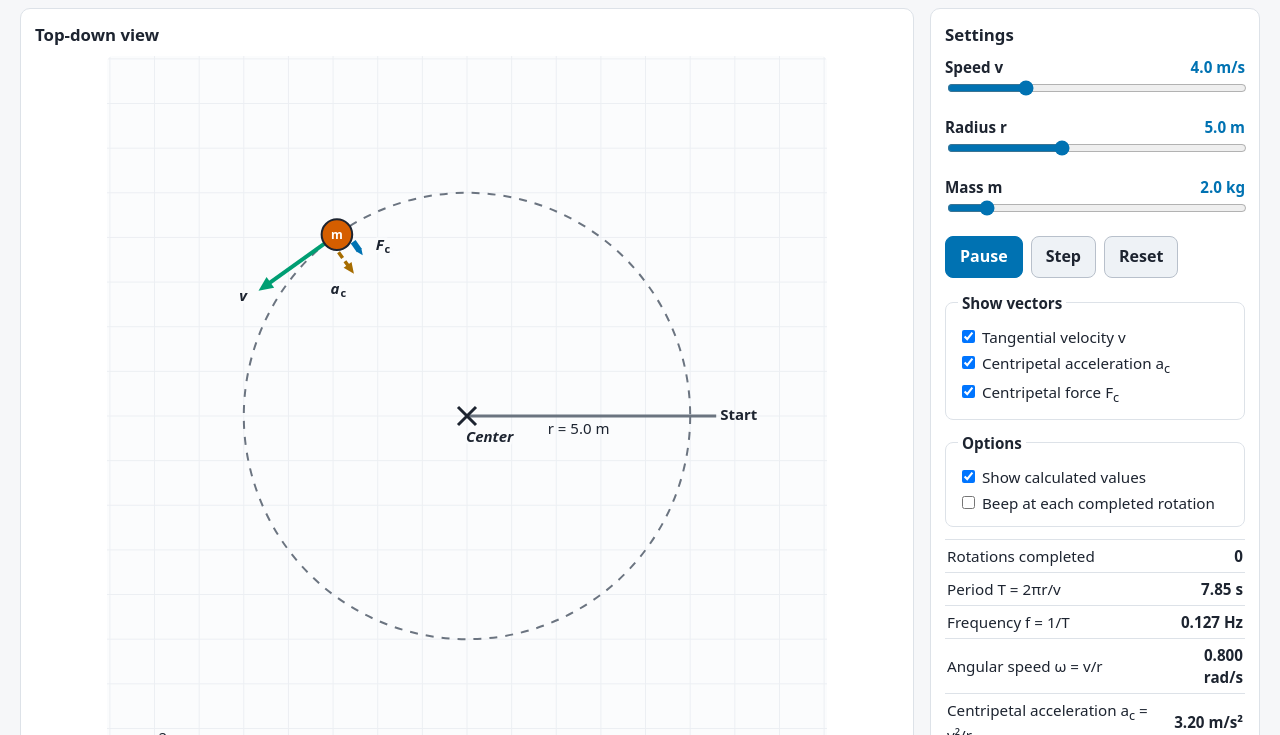
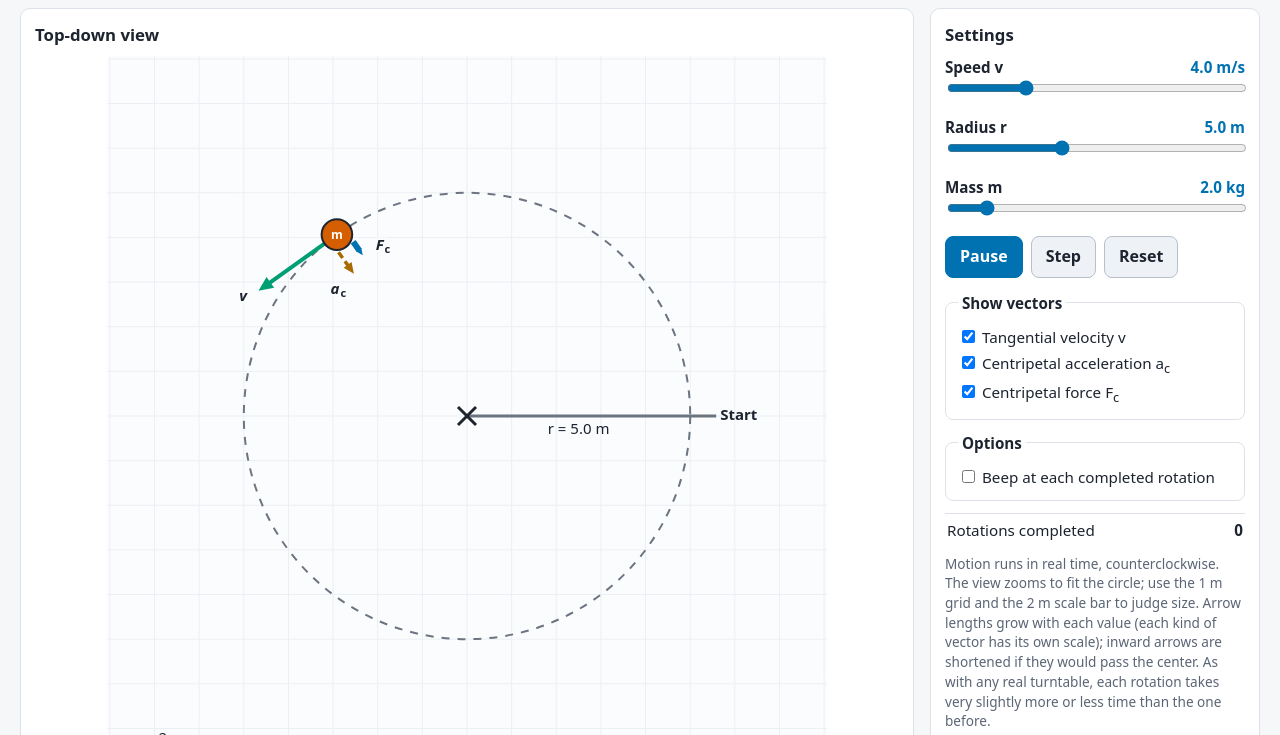
Before and after one commit to SwanPhysics/physics-sims, a plain HTML site: page sims/ch06-uniform-circular-motion/index.html in a window 1280 px wide. Both pictures are taken after a click on the button "Play". Shown: the part 65-800 px from the top of the page. Drawn offline with Linux system fonts and the light colour scheme.

Commit message:
Add files via upload

```diff
--- a/sims/ch06-uniform-circular-motion/index.html
+++ b/sims/ch06-uniform-circular-motion/index.html
@@ -126,21 +126,14 @@
     </fieldset>
     <fieldset class="checks">
       <legend>Options</legend>
-      <label><input type="checkbox" id="showCalc" checked> Show calculated values</label>
       <label><input type="checkbox" id="beep"> Beep at each completed rotation</label>
     </fieldset>
 
     <table class="readouts">
       <caption class="sr-only">Current values</caption>
       <tr><th scope="row">Rotations completed</th><td id="rRot"></td></tr>
-      <tr class="calc"><th scope="row">Period T = 2πr/v</th><td id="rT"></td></tr>
-      <tr class="calc"><th scope="row">Frequency f = 1/T</th><td id="rF"></td></tr>
-      <tr class="calc"><th scope="row">Angular speed ω = v/r</th><td id="rW"></td></tr>
-      <tr class="calc"><th scope="row">Centripetal acceleration a<sub>c</sub> = v²/r</th><td id="rA"></td></tr>
-      <tr class="calc"><th scope="row">Centripetal force F<sub>c</sub> = mv²/r</th><td id="rFc"></td></tr>
     </table>
-    <p class="note" id="calcNote" hidden>Calculated values are hidden. Measure the period yourself.</p>
-    <p class="note">Motion runs in real time, counterclockwise. The view zooms to fit the circle; use the 1 m grid and the 2 m scale bar to judge size. Arrow lengths grow with each value (each kind of vector has its own scale); inward arrows are shortened if they would pass the center. As with any real turntable, each rotation takes very slightly more or less time than 2πr/v.</p>
+    <p class="note">Motion runs in real time, counterclockwise. The view zooms to fit the circle; use the 1 m grid and the 2 m scale bar to judge size. Arrow lengths grow with each value (each kind of vector has its own scale); inward arrows are shortened if they would pass the center. As with any real turntable, each rotation takes very slightly more or less time than the one before.</p>
 
     <!-- Screen-reader announcements: only at events, never every frame -->
     <div id="status" role="status" class="sr-only"></div>
@@ -164,7 +157,7 @@
   <p id="measError" class="error"></p>
   <div class="tablewrap" tabindex="0" role="region" aria-label="Recorded measurements, scrollable">
     <table class="data" id="trialTable" hidden>
-      <caption>Your measurements. Your speed = 2πr × rotations ÷ your time.</caption>
+      <caption>Your measurements</caption>
       <thead><tr id="trialHead"></tr></thead>
       <tbody id="trialBody"></tbody>
     </table>
@@ -298,12 +291,9 @@
     const ox = c + R * Math.cos(theta), oy = c - R * Math.sin(theta);
     const ux = -Math.sin(theta), uy = -Math.cos(theta);   // tangent (direction of motion) on screen
     const ix = (c - ox) / R, iy = (c - oy) / R;            // unit vector toward center
-    // 'Center' label on the side away from the object, where no arrows point
-    label('Center', '', c + ix * (fs * 2.6), c + iy * (fs * 1.8));
     const objR = 9 + 5 * Math.cbrt(m);                     // bigger mass, bigger object
 
     const ac = vActual() * vActual() / r, Fc = m * ac;
-    const showCalc = el('showCalc').checked;
     const cap = Math.max(10, R - objR - 14);
     if (el('showF').checked) {
       const len = Math.min(cap, objR + 14 + 100 * Fc / 250);
@@ -335,12 +325,6 @@
   // ---- Readouts and text alternative -------------------------------------
   function readouts() {
     el('rRot').textContent = laps;
-    const T = periodNominal(), ac = v * v / r;
-    el('rT').textContent = num(T) + ' s';
-    el('rF').textContent = num(1 / T) + ' Hz';
-    el('rW').textContent = num(v / r) + ' rad/s';
-    el('rA').textContent = num(ac) + ' m/s²';
-    el('rFc').textContent = num(m * ac) + ' N';
   }
   function setupText() { return `An object of mass ${m.toFixed(1)} kg moves counterclockwise at ${v.toFixed(1)} m/s in a horizontal circle of radius ${r.toFixed(1)} m around the marked center.`; }
   function describe() {
@@ -350,9 +334,7 @@
     if (el('showA').checked) shown.push('the centripetal acceleration arrow, pointing toward the center');
     if (el('showF').checked) shown.push('the centripetal force arrow, also pointing toward the center');
     const vec = shown.length ? ' Showing ' + shown.join('; ') + '.' : ' No vectors shown.';
-    const calc = el('showCalc').checked
-      ? ` Period ${num(periodNominal())} s, centripetal acceleration ${num(v * v / r)} m/s², centripetal force ${num(m * v * v / r)} N.` : '';
-    el('desc').textContent = `${setupText()} ${laps} ${laps === 1 ? 'rotation' : 'rotations'} completed; the object is ${deg}° past the start line.${vec}${calc}`;
+    el('desc').textContent = `${setupText()} ${laps} ${laps === 1 ? 'rotation' : 'rotations'} completed; the object is ${deg}° past the start line.${vec}`;
   }
   function announce(msg) {
     el('status').textContent = '';
@@ -418,11 +400,6 @@
     el('radius').setAttribute('aria-valuetext', rv + ' meters');
     el('mass').setAttribute('aria-valuetext', mv + ' kilograms');
   }
-  function applyCalcVisibility() {
-    const show = el('showCalc').checked;
-    document.querySelectorAll('.calc').forEach(e => e.hidden = !show);
-    el('calcNote').hidden = show;
-  }
   ['speed', 'radius', 'mass'].forEach(id => el(id).addEventListener('input', () => {
     syncLabels(); readSettings();
     // a new speed or radius starts a fresh count so timings aren't mixed
@@ -430,10 +407,9 @@
     draw(); readouts(); describe();
   }));
   ['showV', 'showA', 'showF'].forEach(id => el(id).addEventListener('change', () => { draw(); describe(); }));
-  el('showCalc').addEventListener('change', () => { applyCalcVisibility(); draw(); describe(); renderTrials(); });
 
   el('play').addEventListener('click', () => {
-    if (running) { setRunning(false); readouts(); describe(); announce(`Paused. ${laps} rotations completed.`); }
+    if (running) { setRunning(false); readouts(); describe(); announce(`Paused. ${laps} ${laps === 1 ? 'rotation' : 'rotations'} completed.`); }
     else {
       if (el('beep').checked) beep();   // unlocks audio on the first click
       setRunning(true); announce((theta > 0 ? 'Resumed. ' : 'Playing. ') + setupText());
@@ -451,19 +427,13 @@
   });
 
   // ---- Student measurements --------------------------------------------------
-  function columns() {
-    const base = [['Trial', 'n'], ['v set (m/s)', 'v'], ['r (m)', 'r'], ['m (kg)', 'm'], ['Rotations timed', 'N'],
-                  ['Your time (s)', 't'], ['Your period (s)', 'Tm'], ['Your speed (m/s)', 'vm']];
-    const calc = [['Period 2πr/v (s)', 'Tp'], ['Difference (%)', 'd'], ['a<sub>c</sub> (m/s²)', 'ac'], ['F<sub>c</sub> (N)', 'Fc']];
-    return el('showCalc').checked ? base.concat(calc) : base;
-  }
+  const COLS = [['Trial', 'n'], ['v (m/s)', 'v'], ['r (m)', 'r'], ['m (kg)', 'm'], ['Rotations timed', 'N'], ['Your time (s)', 't']];
   function cell(row, k) {
-    const f = { n: row.n, v: row.v.toFixed(1), r: row.r.toFixed(1), m: row.m.toFixed(1), N: row.N, t: row.t.toFixed(2),
-                Tm: num(row.Tm), vm: num(row.vm), Tp: num(row.Tp), d: pct(row.d), ac: num(row.ac), Fc: num(row.Fc) };
+    const f = { n: row.n, v: row.v.toFixed(1), r: row.r.toFixed(1), m: row.m.toFixed(1), N: row.N, t: row.t.toFixed(2) };
     return f[k];
   }
   function renderTrials() {
-    const cols = columns();
+    const cols = COLS;
     el('trialHead').innerHTML = cols.map(c => `<th scope="col">${c[0]}</th>`).join('');
     el('trialBody').innerHTML = trials.map(row => '<tr>' + cols.map(c => `<td>${cell(row, c[1])}</td>`).join('') + '</tr>').join('');
     const any = trials.length > 0;
@@ -480,20 +450,17 @@
     const N = Number(nIn.value), t = Number(tIn.value);
     if (!Number.isInteger(N) || N < 1 || N > 100) return fieldError(nIn, 'Enter a whole number of rotations from 1 to 100.');
     if (!isFinite(t) || t <= 0 || tIn.value.trim() === '') return fieldError(tIn, 'Enter your measured time in seconds, for example 31.4.');
-    const Tm = t / N, vm = 2 * Math.PI * r * N / t, Tp = periodNominal();
-    const row = { n: trials.length + 1, v, r, m, N, t, Tm, vm, Tp, d: (Tm - Tp) / Tp * 100, ac: v * v / r, Fc: m * v * v / r };
+    const row = { n: trials.length + 1, v, r, m, N, t };
     trials.push(row); renderTrials();
     tIn.value = '';
-    const extra = el('showCalc').checked ? ` The calculated period is ${num(Tp)} s, a difference of ${pct(row.d)} percent.` : '';
-    announce(`Trial ${row.n} recorded. Your period ${num(Tm)} s, your speed ${num(vm)} m/s.${extra}`);
+    announce(`Trial ${row.n} recorded: ${N} ${N === 1 ? 'rotation' : 'rotations'} in ${t.toFixed(2)} s.`);
   });
   el('clear').addEventListener('click', () => {
     trials = []; renderTrials(); el('nRot').focus(); announce('All measurements cleared.');
   });
   el('csv').addEventListener('click', () => {
-    const head = 'trial,v set (m/s),r (m),m (kg),rotations timed,your time (s),your period (s),your speed (m/s),period 2pi r/v (s),difference (%),a_c (m/s^2),F_c (N)';
-    const lines = trials.map(r0 => [r0.n, r0.v.toFixed(1), r0.r.toFixed(1), r0.m.toFixed(1), r0.N, r0.t.toFixed(2),
-      r0.Tm.toFixed(4), r0.vm.toFixed(4), r0.Tp.toFixed(4), r0.d.toFixed(2), r0.ac.toFixed(4), r0.Fc.toFixed(4)].join(','));
+    const head = 'trial,v (m/s),r (m),m (kg),rotations timed,your time (s)';
+    const lines = trials.map(r0 => [r0.n, r0.v.toFixed(1), r0.r.toFixed(1), r0.m.toFixed(1), r0.N, r0.t.toFixed(2)].join(','));
     const blob = new Blob([head + '\n' + lines.join('\n') + '\n'], { type: 'text/csv' });
     const a = document.createElement('a');
     a.href = URL.createObjectURL(blob); a.download = 'circular_motion_measurements.csv';
@@ -503,10 +470,7 @@
 
   window.addEventListener('resize', draw);
 
-  // Link option for homework: ...?calc=hidden starts with calculated values hidden
-  if (new URLSearchParams(location.search).get('calc') === 'hidden') el('showCalc').checked = false;
-
-  readSettings(); syncLabels(); applyCalcVisibility(); reset(); renderTrials();
+  readSettings(); syncLabels(); reset(); renderTrials();
   draw(); readouts(); describe();
 })();
 </script>
```
